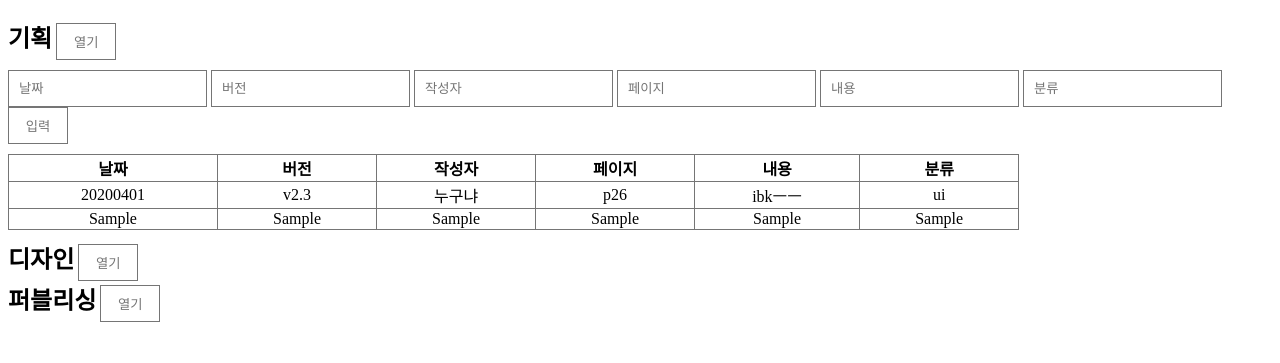
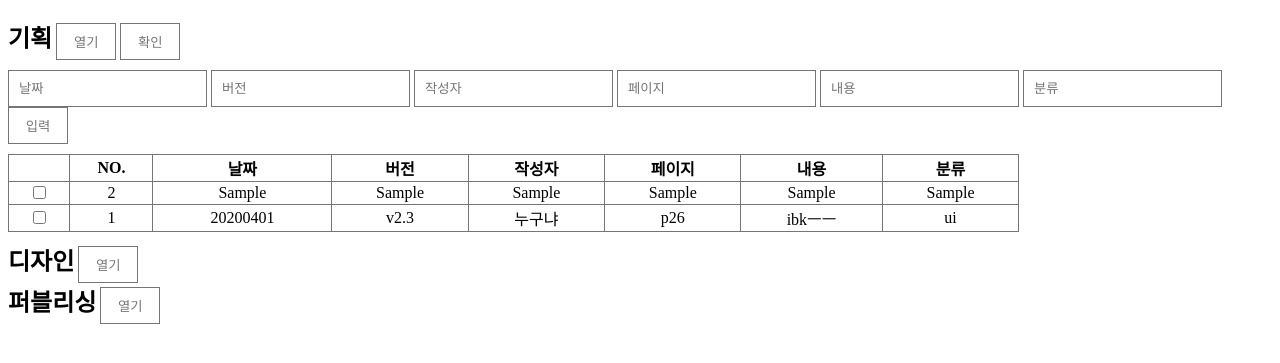
Before and after one commit to yeonhwakim/PUSH.W.F_front, a plain HTML site: page index.html in a window 1280 px wide. Both pictures are taken after typing "Sample", "Sample", "Sample", "Sample", "Sample", "Sample" into the empty fields and a click on the button "입력". Shown: the part 61-424 px from the top of the page. Drawn offline with Linux system fonts and the light colour scheme.

Commit message:
리스트 입력시 null 방지, 숫자 추가

```diff
--- a/index.html
+++ b/index.html
@@ -68,6 +68,7 @@
   <div>
     <h2 class="title">기획</h2>
     <button class="btnOpenList" onclick="toggleList('planWrap')">열기</button>
+    <button class="btnOpenList" onclick="checkList()">확인</button>
     <div id="planWrap" class="list_wrap" style="display: block">
       <!-- <form id="planeForm" onsubmit="return addList(this)"> -->
       <form id="planeForm">
@@ -85,6 +86,8 @@
         <table>
           <thead>
             <tr>
+              <th></th>
+              <th>NO.</th>
               <th>날짜</th>
               <th>버전</th>
               <th>작성자</th>
@@ -95,6 +98,10 @@
           </thead>
           <tbody id="planeTable">
             <tr>
+              <td>
+                <input type="checkbox">
+              </td>
+              <td>1</td>
               <td>20200401</td>
               <td>v2.3</td>
               <td>누구냐</td>
--- a/index.js
+++ b/index.js
@@ -4,6 +4,7 @@ const domList = {
   publishingWrap: document.querySelector('#publishingWrap'),
   planeForm: document.querySelector('#planeForm'),
   planeTable: document.querySelector('#planeTable'),
+  planeIndex: document.querySelector('#planeTable').children.length,
 }
 
 const toggleList = (element) => {
@@ -12,14 +13,16 @@ const toggleList = (element) => {
 
 planeForm.onsubmit = (e)  =>{
   e.preventDefault();
-  addList(e.target, 'planeTable')
+  addList(e.target, 'planeTable');
 }
 
-const addList = (ele, tbody) => {
-  const data = createObj(ele);
-  const list = createList(data);
-  domList[tbody].append(list);
-  return resetInput(ele);
+const addList = (ele, type) => {
+  if(!checktInput(ele)) {
+    const data = createObj(ele);
+    const list = createList(data, domList[type]);
+    domList[type].prepend(list);
+    resetInput(ele);
+  }
 }
 
 const removeList = () => {
@@ -36,17 +39,36 @@ const createObj = (ele) =>{
   children.forEach(element => {
     dataObj[element.name] = element.value;
   });
-  return dataObj
+  return dataObj;
 }
 
-const createList = (data) => {
+const createList = (data, ele) => {
+  const th = ['check', 'no', 'date', 'version', 'writer', 'pages', 'text', 'classification'];
   const tr = document.createElement('tr');
-  Object.keys(data).forEach(d => {
+  const check = document.createElement('input');
+
+  check.className = 'checkList';
+  check.type = 'checkbox';
+  data['check'] = check;
+
+  data['no'] = ele.children.length + 1;
+
+  th.forEach(d => {
     const td = document.createElement('td');
+
     td.className = `list ${d}`;
-    td.textContent = data[d];
-    tr.append(td)
+
+    if(typeof data[d] === 'object') {
+      td.append(data[d]);
+    }
+
+    if(typeof data[d] === 'string' || typeof data[d] === 'number') {
+      td.textContent = data[d];
+    }
+
+    tr.append(td);
   })
+
   return tr
 }
 
@@ -57,3 +79,15 @@ const resetInput = (ele) =>{
   });
   return
 }
+
+const checktInput = (ele) =>{
+  const children = [...ele.querySelector('.dataField').children];
+  const trans = {date: '날짜', version: '버전', writer: '작성자', pages: '페이지', text: '내용', classification: '분류'}
+  return children.some(element => {
+    if(element.value === '') {
+      alert(`${trans[element.name]}를 입력해주세요.`);
+    }
+    return element.value === ''
+  });
+
+}
```
